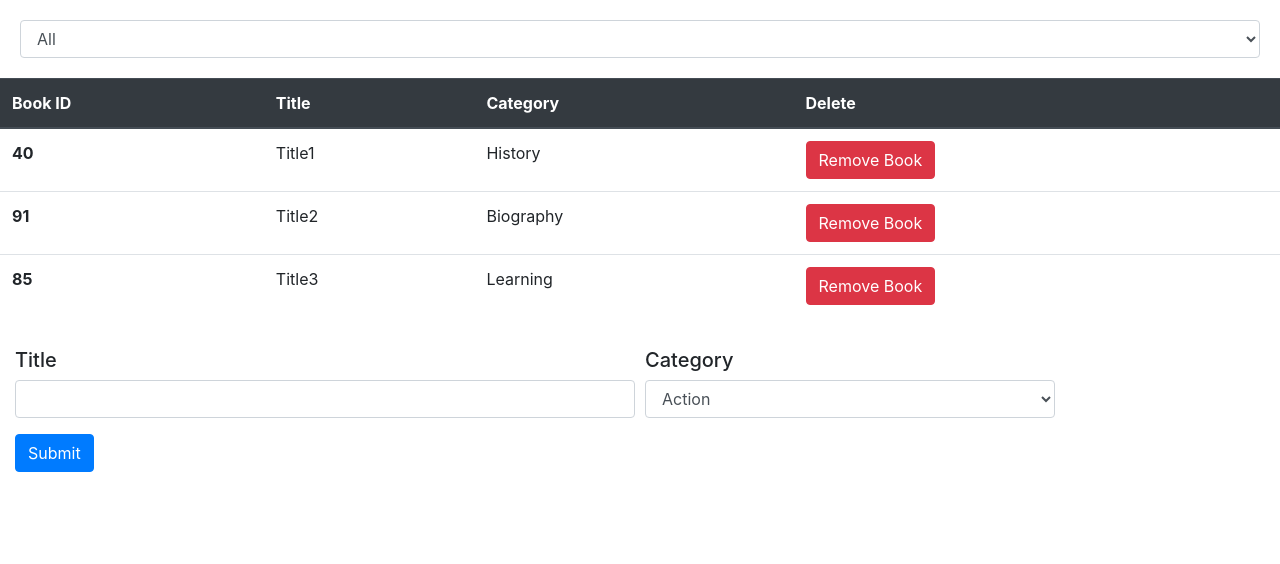
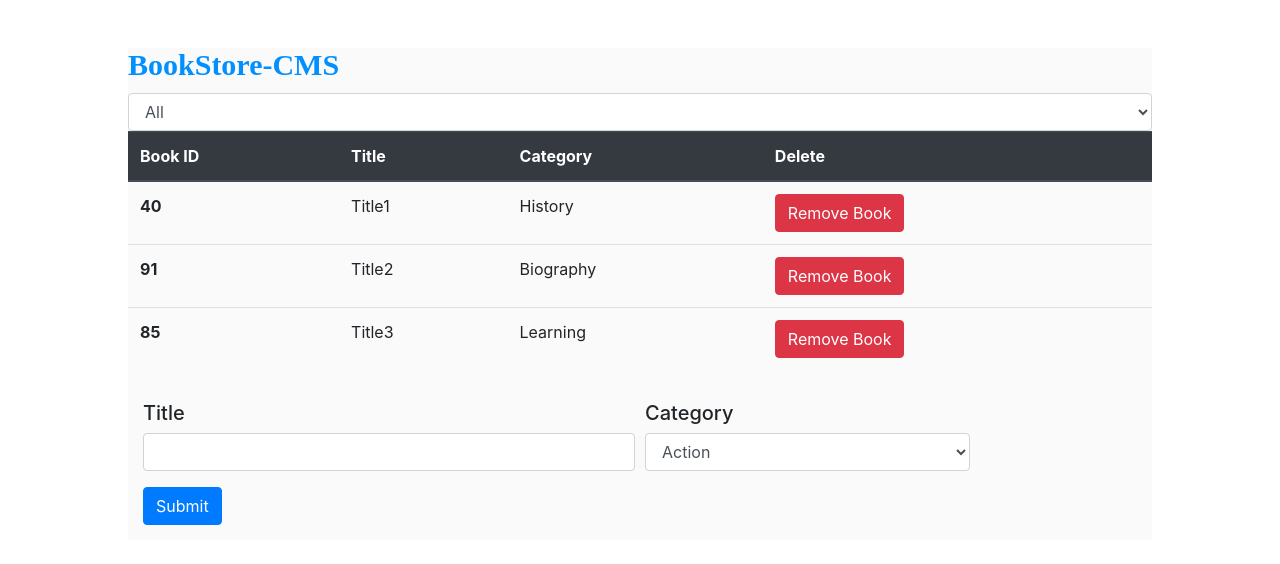
Before and after one commit to FelipeEnne/bookstore-cms, a React (Create React App) app: page / in a window 1280 px wide. Shown: the top 564 px of the page. Built offline with nearby package versions, Linux system fonts and the light colour scheme.

Commit message:
style: Add style to body and navbar

```diff
--- a/src/containers/BooksList.js
+++ b/src/containers/BooksList.js
@@ -4,7 +4,6 @@ import { connect } from 'react-redux';
 import Book from '../components/Book';
 import CategoryFilter from '../components/CategoryFilter';
 import { removeBook, changeFilter } from '../actions/index';
-
 
 class BooksList extends Component {
   constructor(props) {
@@ -16,7 +15,7 @@ class BooksList extends Component {
   handleRemoveBook(book) {
     const { removeBook } = this.props;
     const s = this.props;
-    const bookIndex = (s.books).findIndex(x => x === book);
+    const bookIndex = s.books.findIndex(x => x === book);
     removeBook(bookIndex);
   }
 
@@ -38,7 +37,9 @@ class BooksList extends Component {
     }
 
     return (
-      <div className="BooksList">
+      <div className="">
+        <h2 className="nav-title">BookStore-CMS</h2>
+        <div className="">
           <CategoryFilter handleChange={this.handleFilterChange} />
           <table className="table">
             <thead className="thead-dark">
@@ -59,6 +60,7 @@ class BooksList extends Component {
               ))}
             </tbody>
           </table>
+        </div>
       </div>
     );
   }
--- a/src/index.css
+++ b/src/index.css
@@ -1,10 +1,13 @@
 body {
+  padding: 0;
   margin: 0;
+  box-sizing: border-box;
   font-family: -apple-system, BlinkMacSystemFont, 'Segoe UI', 'Roboto', 'Oxygen',
     'Ubuntu', 'Cantarell', 'Fira Sans', 'Droid Sans', 'Helvetica Neue',
     sans-serif;
   -webkit-font-smoothing: antialiased;
   -moz-osx-font-smoothing: grayscale;
+  background-color: #f5f6fa ;
 }
 
 code {
@@ -12,10 +15,34 @@ code {
     monospace;
 }
 
+.App {
+  width: 80%;
+  margin: 3rem auto;
+  background-color: #fafafa;;
+  box-shadow: 0 2px 5px 2px rgba(#121212, .2);
+}
+
+.navBar {
+  background-color: #fff;
+  padding: 2rem 1rem;
+  display: flex;
+  font-family: 'Montserrat', sans-serif;
+  border-bottom: 1px solid #e8e8e8;
+}
+
 .BooksForm {
   padding: 15px;
 }
 
-.selectCategory {
-  margin: 20px;
+.nav-title {
+  width: 240px;
+  height: 37px;
+  font-family: Montserrat;
+  font-size: 30px;
+  font-weight: bold;
+  font-stretch: normal;
+  font-style: normal;
+  line-height: normal;
+  letter-spacing: normal;
+  color: #0290ff;
 }
```
Lines whose indentation alone changed are shown as unchanged.
